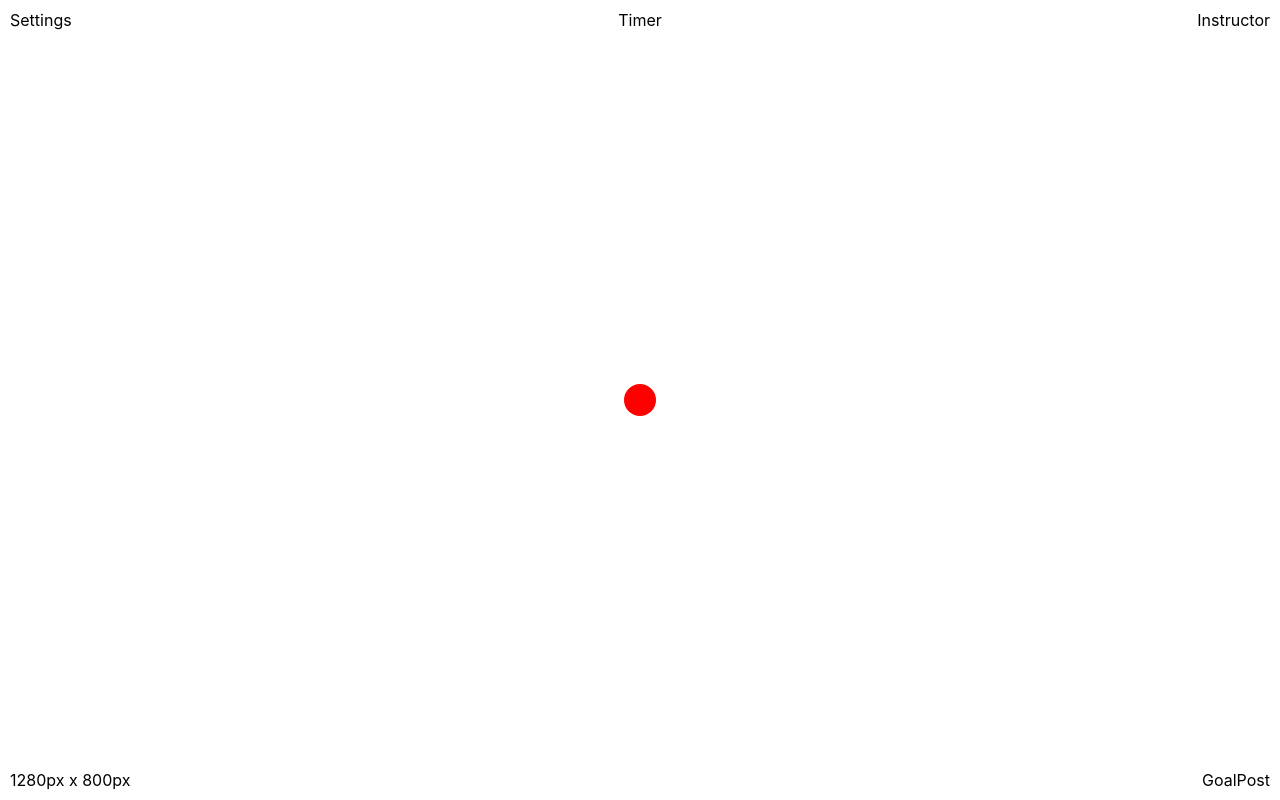
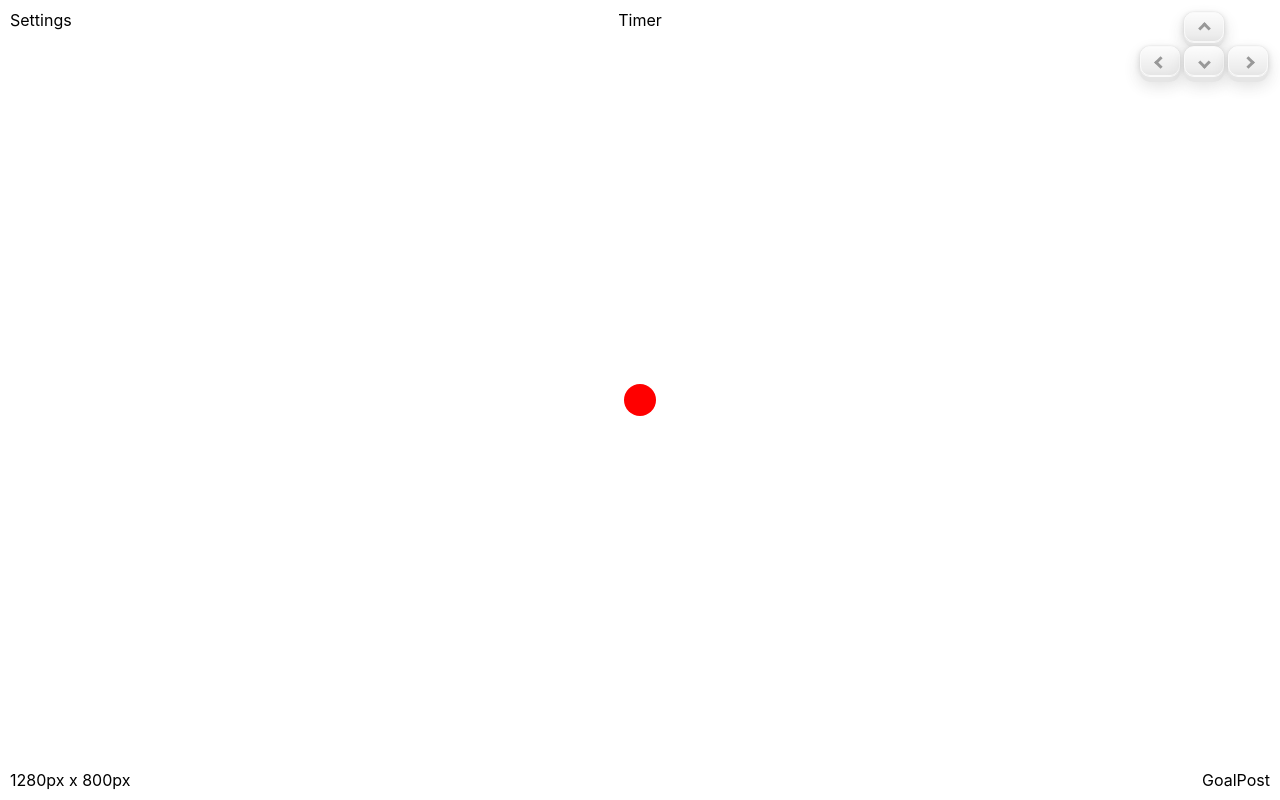
Before and after one commit to rahulsivalenka/fumbling-arrows, a React (Create React App) app: page / in a window 1280 px wide. Built offline with nearby package versions, Linux system fonts and the light colour scheme.

Commit message:
Update instructor

```diff
--- a/src/FumblingArrowsGame/FumblingArrowsGame.css
+++ b/src/FumblingArrowsGame/FumblingArrowsGame.css
@@ -10,6 +10,13 @@
 .GoalPost,
 .Player {
   position: absolute;
+}
+
+.Settings,
+.Timer,
+.Instructor,
+.GoalPost {
+  z-index: 9999;
 }
 
 .Settings,
@@ -29,6 +36,7 @@
 
 .Instructor {
   right: 10px;
+  opacity: 0.4;
 }
 
 .GoalPost {
--- a/src/Instructor/Instructor.css
+++ b/src/Instructor/Instructor.css
@@ -0,0 +1,4 @@
+.Instructor-row {
+  display: flex;
+  justify-content: center;
+}
--- a/src/Instructor/Instructor.js
+++ b/src/Instructor/Instructor.js
@@ -1,10 +1,24 @@
 import React from 'react';
 import './Instructor.css';
+import Key from '../Key/Key';
 
-function Instructor() {
+function Instructor(props) {
+  const directions = {
+    37: 'left',
+    38: 'up',
+    39: 'right',
+    40: 'down'
+  };
   return (
     <div className="Instructor">
-      Instructor
+      <div className="Instructor-row">
+        <Key direction="up" />
+      </div>
+      <div className="Instructor-row">
+        <Key direction="left" />
+        <Key direction="down" />
+        <Key direction="right" />
+      </div>
     </div>
   )
 }
--- /dev/null
+++ b/src/Key/Key.css
@@ -0,0 +1,47 @@
+.Key {
+  box-sizing: border-box;
+  line-height: 25px;
+  font-size: 22px;
+  text-align: center;
+  width: 40px;
+  color: #555;
+  margin: 2px 2px;
+  height: 30px;
+  border-color: #f2f2f2;
+  border-style: solid;
+  text-shadow: 0 0.5px 1px #777, 0 2px 6px #f2f2f2;
+  border-width: 1px;
+  border-radius: 10px;
+  background: -webkit-linear-gradient(top, #f9f9f9 0%, #D2D2D2 80%, #c0c0c0 100%);
+  font-family: sans-serif;
+  display: inline-block;
+  transition: box-shadow 0.3s ease, transform 0.15s ease;
+  box-shadow: 0 0 1px #888, 0 1px 0 #fff, 0 6px 0 #C0C0C0, 0 8px 17px rgba(68, 68, 68, 0.4), 2px 1px 4px rgba(68, 68, 68, 0.25), -2px 1px 4px rgba(68, 68, 68, 0.25), 0 9px 16px rgba(68, 68, 68, 0.1);
+}
+
+.Key-arrow {
+  border: solid black;
+  border-width: 0 3px 3px 0;
+  display: inline-block;
+  padding: 3px;
+}
+
+.Key-right {
+  transform: rotate(-45deg);
+  -webkit-transform: rotate(-45deg);
+}
+
+.Key-left {
+  transform: rotate(135deg);
+  -webkit-transform: rotate(135deg);
+}
+
+.Key-up {
+  transform: rotate(-135deg);
+  -webkit-transform: rotate(-135deg);
+}
+
+.Key-down {
+  transform: rotate(45deg);
+  -webkit-transform: rotate(45deg);
+}
--- /dev/null
+++ b/src/Key/Key.js
@@ -0,0 +1,16 @@
+import React from 'react';
+import './Key.css';
+
+function Key(props) {
+  return (
+    <div className="Key">
+      {/* <div className="Key-base">
+        <div className="Key-top">^</div>
+      </div> */}
+      {/* ^ */}
+      <span className={`Key-arrow Key-${props.direction}`}></span>
+    </div>
+  );
+}
+
+export default Key;
--- a/src/Player/Player.js
+++ b/src/Player/Player.js
@@ -26,7 +26,7 @@ function Player(props) {
 
     const newTop = getNewPosition(props.top, arrowKeyCodes.down, arrowKeyCodes.up, props.containerHeight, playerEl.current.clientHeight / 2);
     const newLeft = getNewPosition(props.left, arrowKeyCodes.right, arrowKeyCodes.left, props.containerWidth, playerEl.current.clientWidth / 2);
-    props.onPositionChange(newTop, newLeft);
+    props.onPositionChange && props.onPositionChange(newTop, newLeft);
   }, [keysPressed])
 
   return (
```
Also changed, not shown: 1 other file (tests, documents, lock files or other folders).
